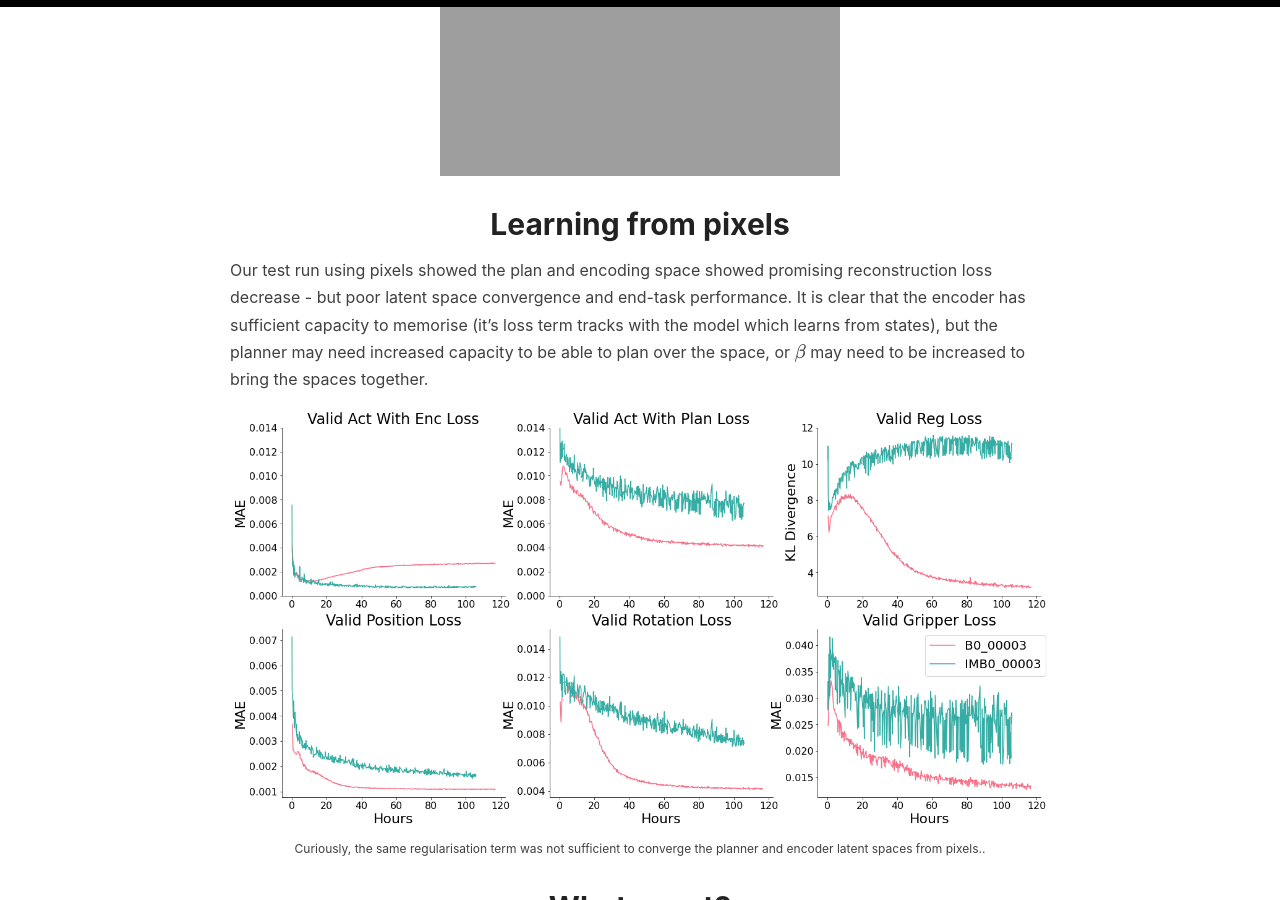
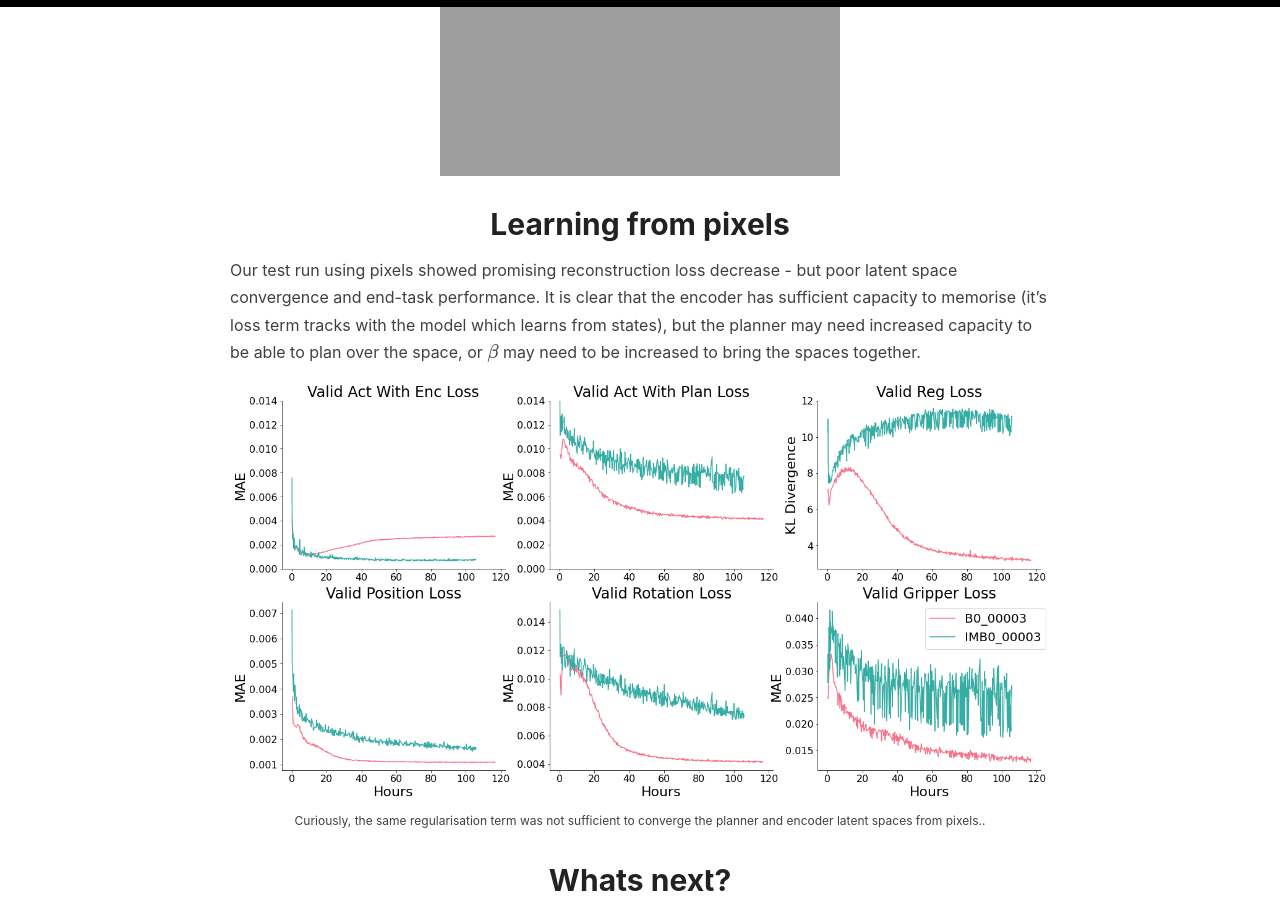
Before and after one commit to sholtodouglas/sholtodouglas.github.io, a Jekyll site: the page built from _posts/2021-01-29-Learning from Play.md, in a window 1280 px wide and 900 px high, scrolled down 6430 px. Built offline with Jekyll 4.4.1, drawn with Linux system fonts in a browser that asks for light colours; formulas are drawn with MathJax 3.

Commit message:
Update 2021-01-29-Learning from Play.md

```diff
--- a/_posts/2021-01-29-Learning from Play.md
+++ b/_posts/2021-01-29-Learning from Play.md
@@ -91,7 +91,7 @@
 ![alt-text-1](https://sholtodouglas.github.io/images/play/adversarial2.gif "side by side comparison")
 
 # Learning from pixels
-Our test run using pixels showed the plan and encoding space showed promising reconstruction loss decrease - but poor latent space convergence and end-task performance. It is clear that the encoder has sufficient capacity to memorise (it's loss term tracks with the model which learns from states), but the planner may need increased capacity to be able to plan over the space, or $ \beta $ may need to be increased to bring the spaces together.
+Our test run using pixels showed promising reconstruction loss decrease - but poor latent space convergence and end-task performance. It is clear that the encoder has sufficient capacity to memorise (it's loss term tracks with the model which learns from states), but the planner may need increased capacity to be able to plan over the space, or $ \beta $ may need to be increased to bring the spaces together.
 
 {% include image.html url="/images/play/im_to_not.png" description="Curiously, the same regularisation term was not sufficient to converge the planner and encoder latent spaces from pixels.." %}
 
```
